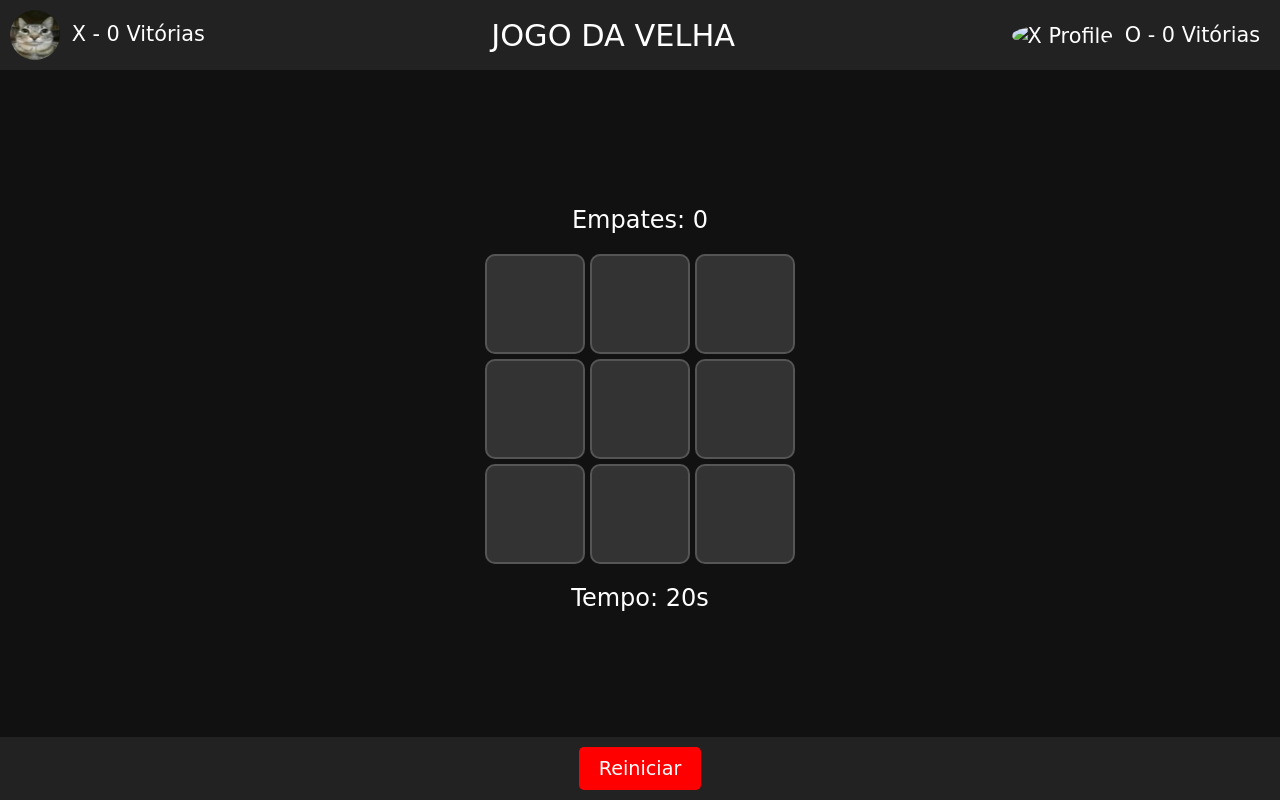
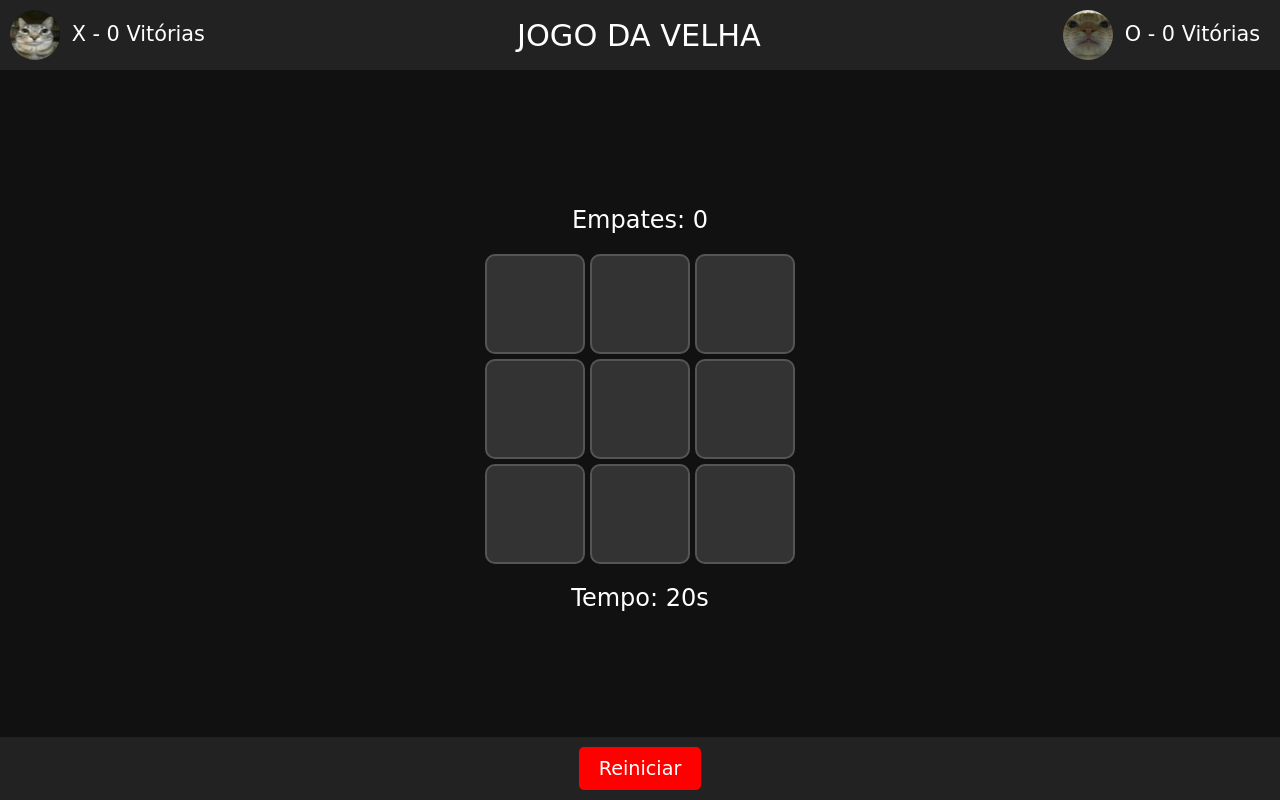
Before and after one commit to Rosesfox/jogoDaVelha-JavaScript, a plain HTML site: page index.html in a window 1280 px wide. Drawn offline with nearby package versions, Linux system fonts and the light colour scheme.

Commit message:
correção da extensão

```diff
--- a/index.html
+++ b/index.html
@@ -19,7 +19,7 @@
     <div class="game-title">JOGO DA VELHA</div>
     <div class="players">
       <div class="player" id="player-o">
-        <img src="gato02.jfif" alt="X Profile" class="profile-img" />
+        <img src="gato02.jpg" alt="X Profile" class="profile-img" />
         <span> O - <span id="o-wins">0</span> Vitórias</span>
       </div>
     </div>
```
